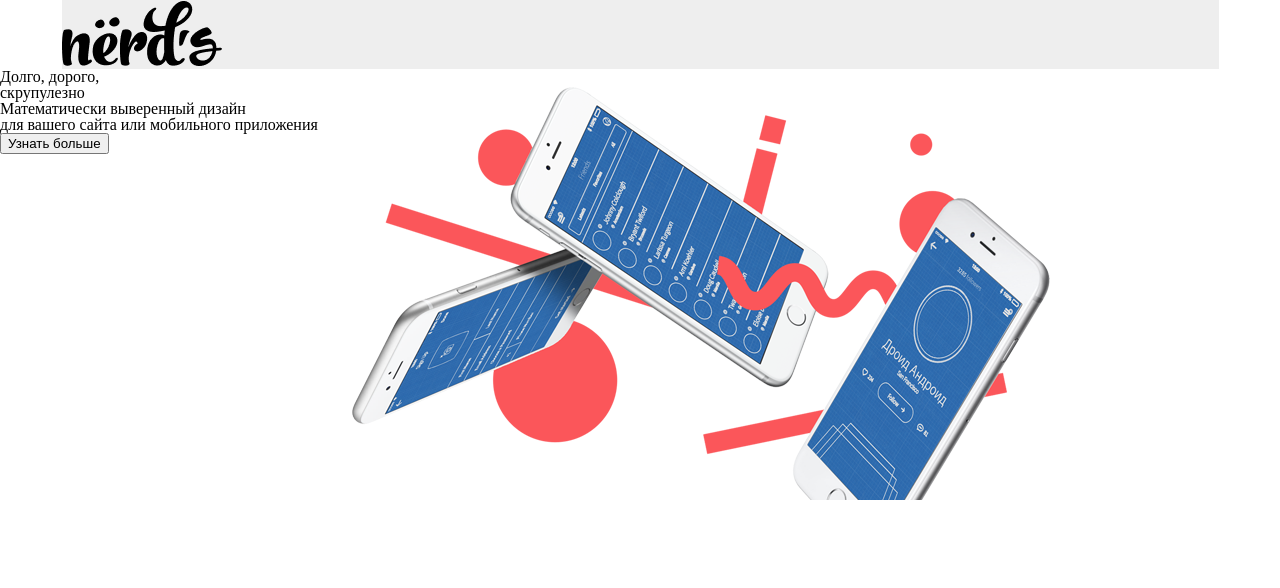
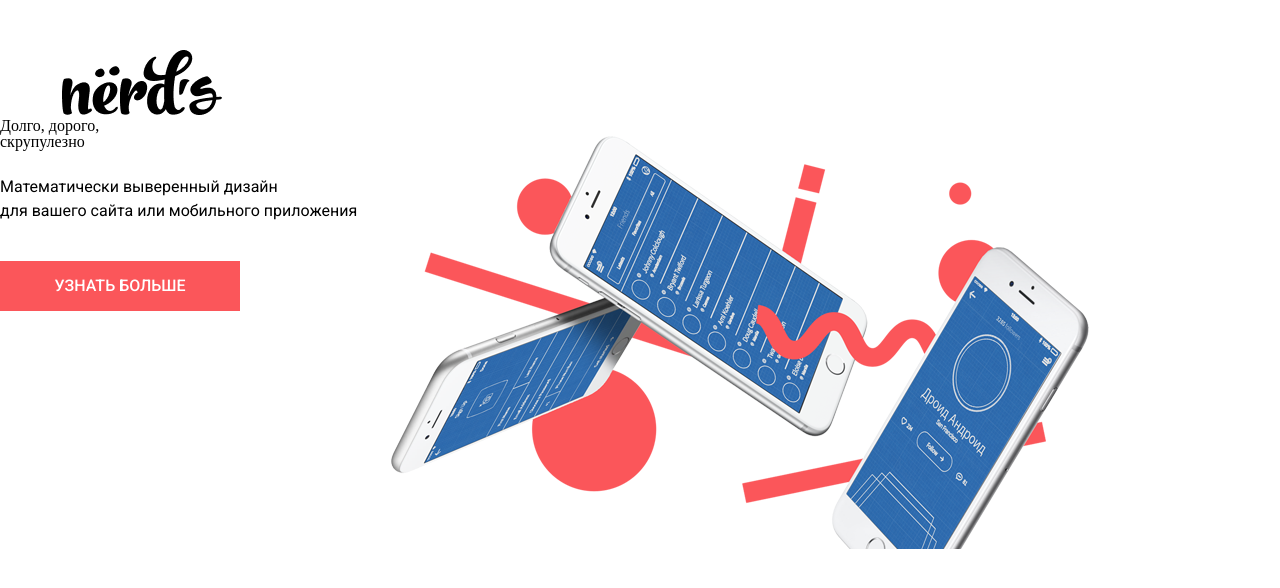
Before and after one commit to OlgaN2025/frontend2025, a plain HTML site: page index.html in a window 1280 px wide. Drawn offline with Linux system fonts and the light colour scheme.

Commit message:
01.03.2025

```diff
--- a/index.html
+++ b/index.html
@@ -1,5 +1,5 @@
 <!DOCTYPE html>
-<html lang="en">
+<html lang="ru">
 
 <head>
     <meta charset="UTF-8">
@@ -7,19 +7,21 @@
     <title>сайт-визитка</title>
     <link rel="stylesheet" href="reset.css">
     <link rel="stylesheet" href="style.css">
+    <link href="https://fonts.googleapis.com/css2?family=Roboto:ital,wght@0,100..900;1,100..900&display=swap"
+        rel="stylesheet">
 </head>
 
 <body>
     <div class="grey-bkg">
-
-        <header class="centered-block gray-bkg">
+        <header class="centered-block">
             <img src="nerds-logo.png" alt="Логотип" class="logo">
         </header>
-        <div class="intro-block" centered-block gray-bkg>
+        <div class="intro-block" centered-block>
             <div class="intro-block-text">
-                <h2>Долго, дорого, <br>скрупулезно</h2>
-                <p>Математически выверенный дизайн <br>для вашего сайта или мобильного приложения</p>
-                <button>Узнать больше</button>
+                <h2 class="intro-block header">Долго, дорого, <br>скрупулезно</h2>
+                <p class="intro-block-subheader">Математически выверенный дизайн <br>для вашего сайта или мобильного
+                    приложения</p>
+                <button class="intro-block-button">Узнать больше</button>
             </div>
             <img src="nerds-index-slide1 1.png" alt="Телефоны">
         </div>
--- a/style.css
+++ b/style.css
@@ -4,12 +4,45 @@
 
 .logo {
     width: 160px;
+    margin-top: 49px;
 }
 
 .intro-block {
     display: flex;
 }
 
+.intro-block header {
+    font-family: "Roboto", serif;
+    font-size: 55px;
+    font-weight: 500;
+    line-height: 1;
+    margin-top: 78px;
+}
+
+.intro-block-subheader {
+    font-family: "Roboto", serif;
+    font-size: 16px;
+    font-weight: 400;
+    line-height: 24px;
+    margin-top: 25px;
+
+}
+
+.intro-block-button {
+    font-family: "Roboto", serif;
+    font-size: 16px;
+    font-weight: 500;
+    line-height: 18px;
+    text-transform: uppercase;
+    background: #FB565A;
+    color: white;
+    border: 0px;
+    height: 50px;
+    width: 240px;
+    cursor: pointer;
+    margin-top: 38px;
+}
+
 .centered-block {
     margin: 0 auto;
     width: 1157px;
```
